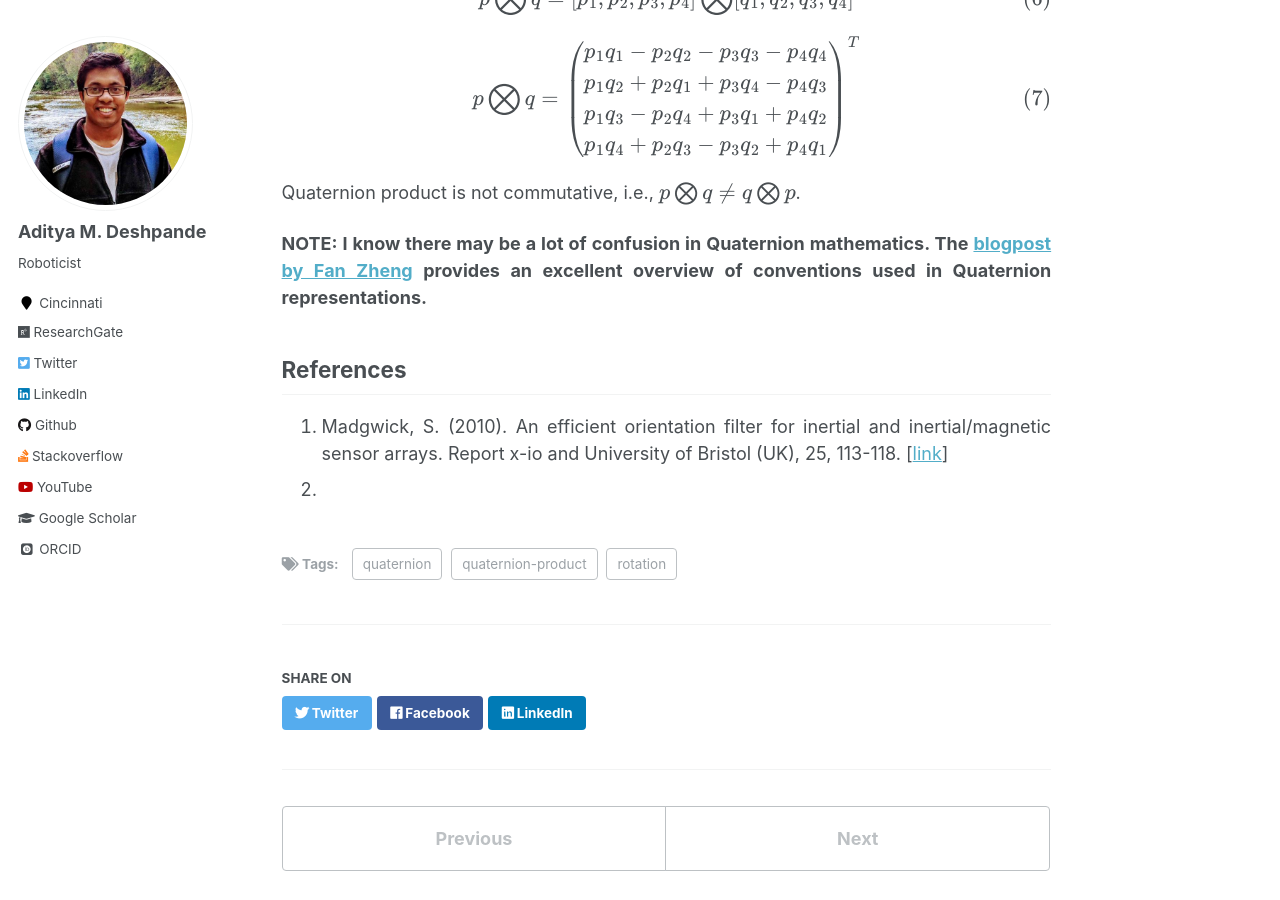
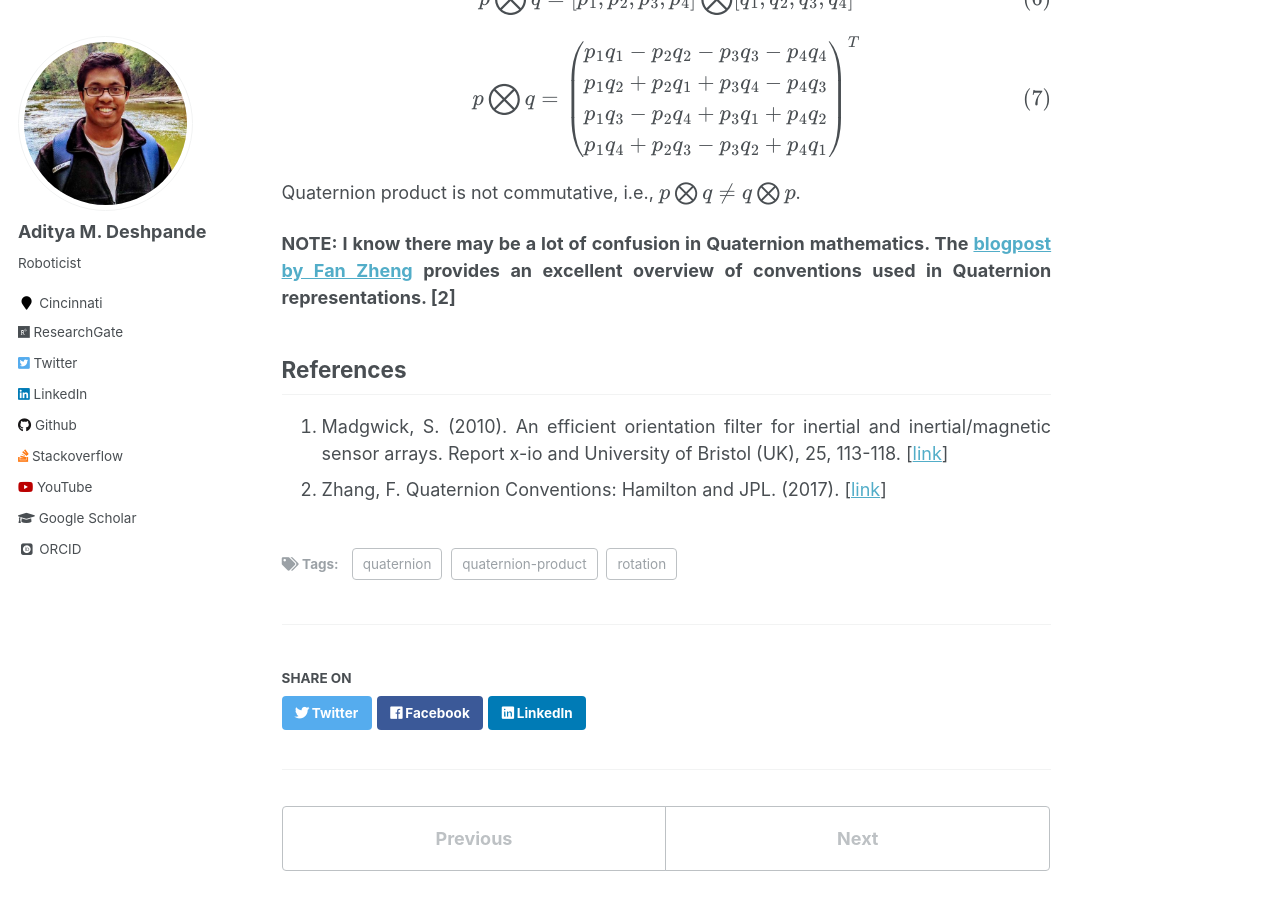
Before and after one commit to adipandas/adipandas.github.io, a Jekyll site: the page built from _posts/2020-01-01-quaternion-rotation.md, in a window 1280 px wide and 900 px high, scrolled down 1682 px. Built offline with Jekyll 4.4.1, drawn with Linux system fonts in a browser that asks for light colours; some web fonts are replaced; formulas are drawn with MathJax 3; comment, search, counter and statistics services are not loaded; some of the changed text lies outside the part shown.

Commit message:
Update 2020-01-01-quaternion-rotation.md

```diff
--- a/_posts/2020-01-01-quaternion-rotation.md
+++ b/_posts/2020-01-01-quaternion-rotation.md
@@ -62,9 +62,9 @@ p_1 q_4 + p_2 q_3 - p_3 q_2 + p_4 q_1
 
 Quaternion product is not commutative, i.e., $$p \bigotimes q \ne q \bigotimes p$$.
 
-**NOTE: I know there may be a lot of confusion in Quaternion mathematics. The [blogpost by Fan Zheng](https://fzheng.me/2017/11/12/quaternion_conventions_en/) provides an excellent overview of conventions used in Quaternion representations.**
+**NOTE: I know there may be a lot of confusion in Quaternion mathematics. The [blogpost by Fan Zheng](https://fzheng.me/2017/11/12/quaternion_conventions_en/) provides an excellent overview of conventions used in Quaternion representations. [2]**
 
 References
 -------------
 1. Madgwick, S. (2010). An efficient orientation filter for inertial and inertial/magnetic sensor arrays. Report x-io and University of Bristol (UK), 25, 113-118. [[link](https://www.x-io.co.uk/res/doc/madgwick_internal_report.pdf)]
-2.
+2. Zhang, F. Quaternion Conventions: Hamilton and JPL. (2017). [[link](https://fzheng.me/2017/11/12/quaternion_conventions_en/)]
```
